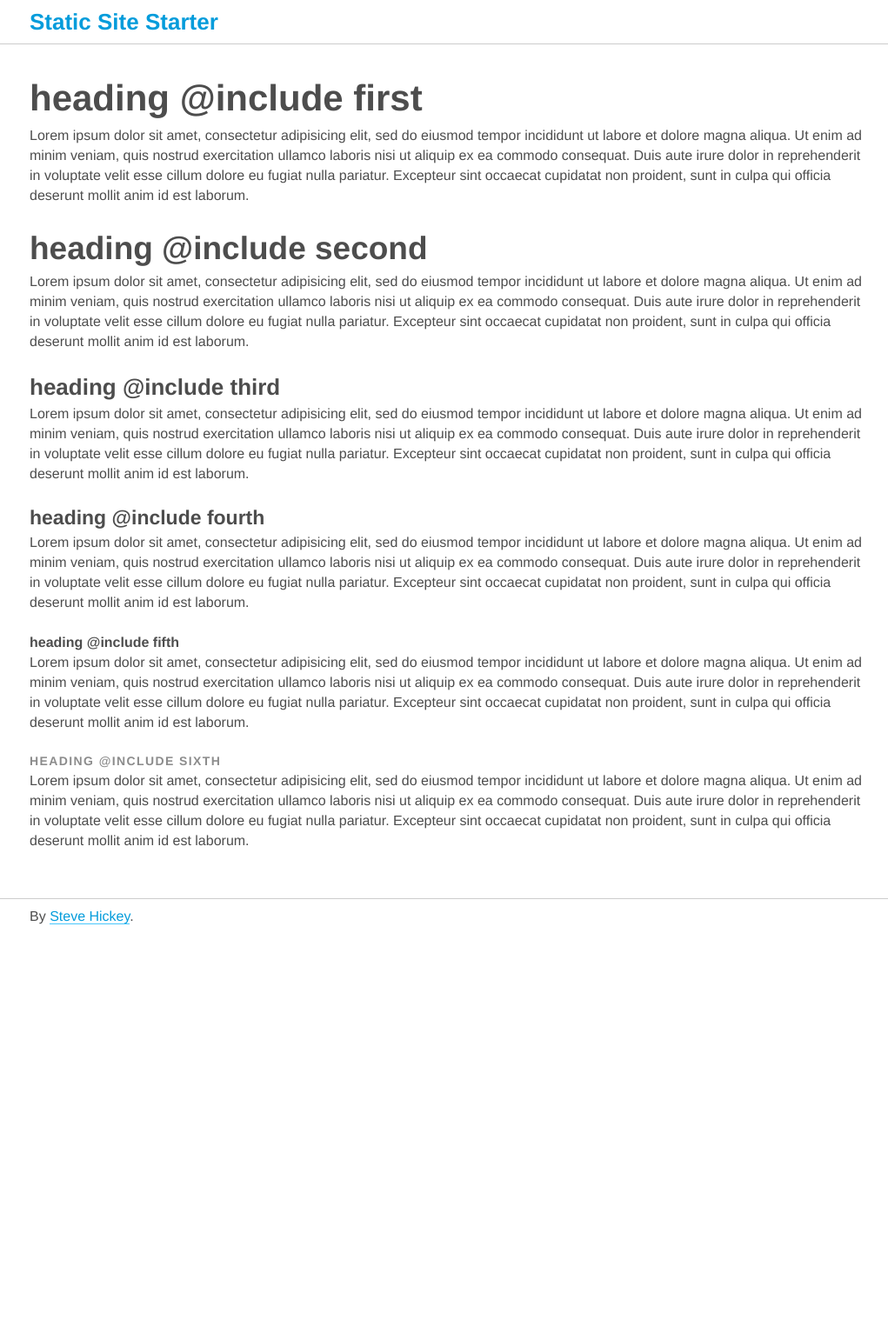
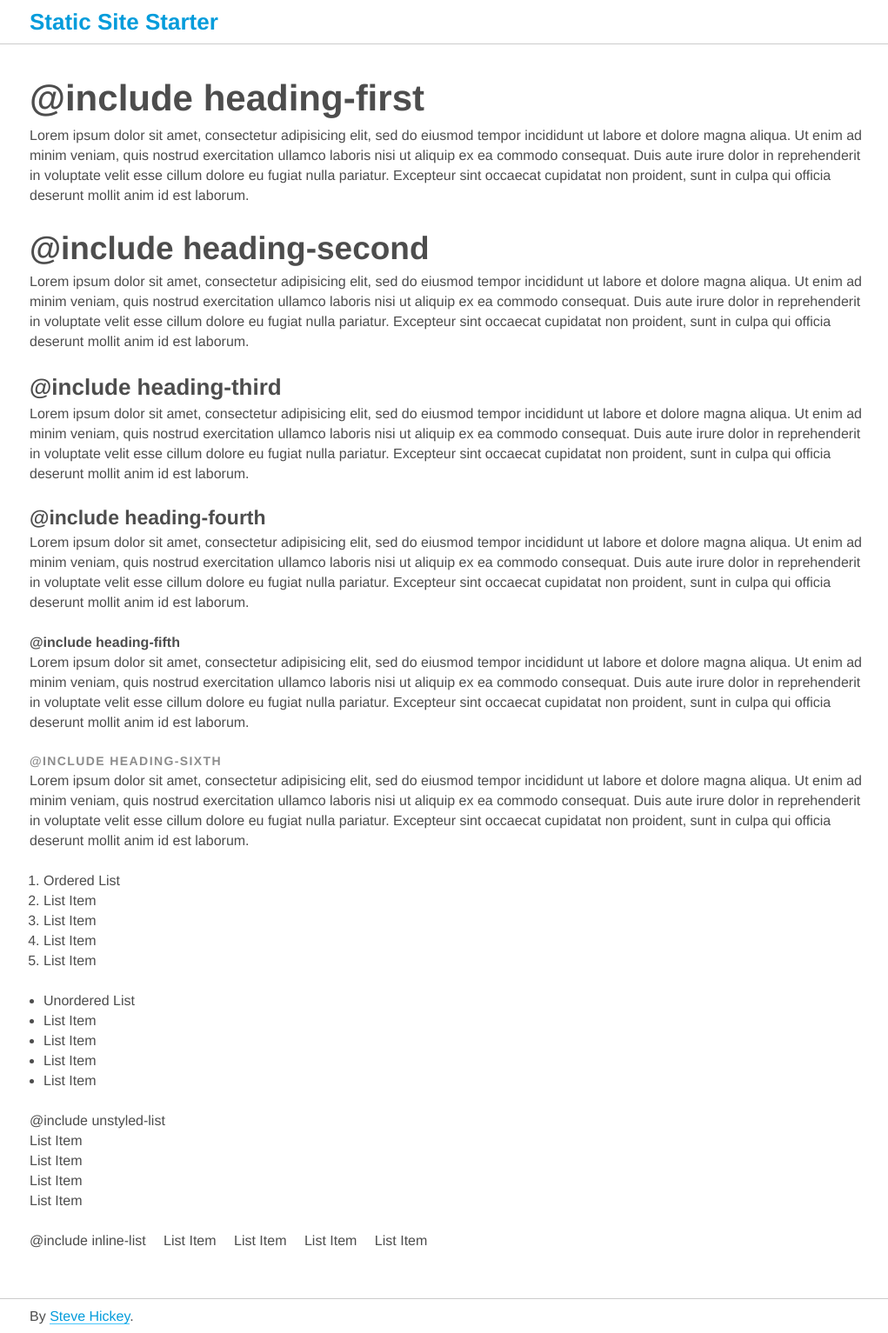
Before and after one commit to javasteve99/static-site-starter, a Jekyll site: the page built from index.html, in a window 1280 px wide. Shown: the whole page at 87% size, without its empty margins (122-1143 px from the left). Built offline with Jekyll 4.4.1, drawn with Linux system fonts in a browser that asks for light colours; nearby versions of some CDN libraries; before the commit the page ends 1073 px from its top, so only the background shows below that.

Commit message:
Add some list-styling to demo

```diff
--- a/css/styles.css
+++ b/css/styles.css
@@ -444,6 +444,24 @@ body {
     color: #8c8c8c;
     letter-spacing: 0.1em;
     text-transform: uppercase; }
+  [role="main"] .unstyled-list {
+    list-style: none;
+    margin-left: 0; }
+  [role="main"] .inline-list {
+    list-style: none;
+    margin-left: 0; }
+    [role="main"] .inline-list > li {
+      display: inline-block;
+      vertical-align: baseline;
+      zoom: 1;
+      *display: inline;
+      *vertical-align: auto;
+      margin-left: 0.5em;
+      margin-right: 0.5em; }
+    [role="main"] .inline-list li:first-child {
+      margin-left: 0; }
+    [role="main"] .inline-list li:last-child {
+      margin-right: 0; }
 
 [role="contentinfo"] {
   border-top: 1px solid #cccccc; }
--- a/index.html
+++ b/index.html
@@ -12,18 +12,50 @@ nav-area: home
 
 <div role="main">
   <div class="container">
-    <h1>heading @include first</h1>
+    <h1>@include heading-first</h1>
     <p>Lorem ipsum dolor sit amet, consectetur adipisicing elit, sed do eiusmod tempor incididunt ut labore et dolore magna aliqua. Ut enim ad minim veniam, quis nostrud exercitation ullamco laboris nisi ut aliquip ex ea commodo consequat. Duis aute irure dolor in reprehenderit in voluptate velit esse cillum dolore eu fugiat nulla pariatur. Excepteur sint occaecat cupidatat non proident, sunt in culpa qui officia deserunt mollit anim id est laborum.</p>
-    <h2>heading @include second</h2>
+    <h2>@include heading-second</h2>
     <p>Lorem ipsum dolor sit amet, consectetur adipisicing elit, sed do eiusmod tempor incididunt ut labore et dolore magna aliqua. Ut enim ad minim veniam, quis nostrud exercitation ullamco laboris nisi ut aliquip ex ea commodo consequat. Duis aute irure dolor in reprehenderit in voluptate velit esse cillum dolore eu fugiat nulla pariatur. Excepteur sint occaecat cupidatat non proident, sunt in culpa qui officia deserunt mollit anim id est laborum.</p>
-    <h3>heading @include third</h3>
+    <h3>@include heading-third</h3>
     <p>Lorem ipsum dolor sit amet, consectetur adipisicing elit, sed do eiusmod tempor incididunt ut labore et dolore magna aliqua. Ut enim ad minim veniam, quis nostrud exercitation ullamco laboris nisi ut aliquip ex ea commodo consequat. Duis aute irure dolor in reprehenderit in voluptate velit esse cillum dolore eu fugiat nulla pariatur. Excepteur sint occaecat cupidatat non proident, sunt in culpa qui officia deserunt mollit anim id est laborum.</p>
-    <h4>heading @include fourth</h4>
+    <h4>@include heading-fourth</h4>
     <p>Lorem ipsum dolor sit amet, consectetur adipisicing elit, sed do eiusmod tempor incididunt ut labore et dolore magna aliqua. Ut enim ad minim veniam, quis nostrud exercitation ullamco laboris nisi ut aliquip ex ea commodo consequat. Duis aute irure dolor in reprehenderit in voluptate velit esse cillum dolore eu fugiat nulla pariatur. Excepteur sint occaecat cupidatat non proident, sunt in culpa qui officia deserunt mollit anim id est laborum.</p>
-    <h5>heading @include fifth</h5>
+    <h5>@include heading-fifth</h5>
     <p>Lorem ipsum dolor sit amet, consectetur adipisicing elit, sed do eiusmod tempor incididunt ut labore et dolore magna aliqua. Ut enim ad minim veniam, quis nostrud exercitation ullamco laboris nisi ut aliquip ex ea commodo consequat. Duis aute irure dolor in reprehenderit in voluptate velit esse cillum dolore eu fugiat nulla pariatur. Excepteur sint occaecat cupidatat non proident, sunt in culpa qui officia deserunt mollit anim id est laborum.</p>
-    <h6>heading @include sixth</h6>
+    <h6>@include heading-sixth</h6>
     <p>Lorem ipsum dolor sit amet, consectetur adipisicing elit, sed do eiusmod tempor incididunt ut labore et dolore magna aliqua. Ut enim ad minim veniam, quis nostrud exercitation ullamco laboris nisi ut aliquip ex ea commodo consequat. Duis aute irure dolor in reprehenderit in voluptate velit esse cillum dolore eu fugiat nulla pariatur. Excepteur sint occaecat cupidatat non proident, sunt in culpa qui officia deserunt mollit anim id est laborum.</p>
+
+    <ol>
+      <li>Ordered List</li>
+      <li>List Item</li>
+      <li>List Item</li>
+      <li>List Item</li>
+      <li>List Item</li>
+    </ol>
+
+    <ul>
+      <li>Unordered List</li>
+      <li>List Item</li>
+      <li>List Item</li>
+      <li>List Item</li>
+      <li>List Item</li>
+    </ul>
+
+    <ul class="unstyled-list">
+      <li>@include unstyled-list</li>
+      <li>List Item</li>
+      <li>List Item</li>
+      <li>List Item</li>
+      <li>List Item</li>
+    </ul>
+
+    <ul class="inline-list">
+      <li>@include inline-list</li>
+      <li>List Item</li>
+      <li>List Item</li>
+      <li>List Item</li>
+      <li>List Item</li>
+    </ul>
 
   </div><!-- end of div.container -->
 </div><!-- end of div[role=main] -->
```
Also changed, not shown: css/sass/_global.scss (+10 -7 lines), css/sass/_type.scss (+12 -21 lines).
